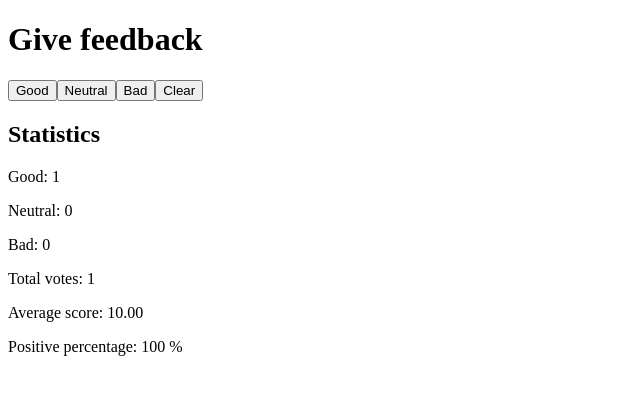
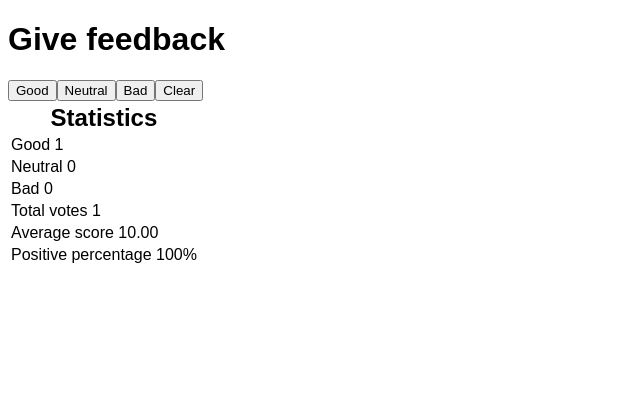
Before and after one commit to leo-oliv3r/FullStackOpen, a React (Vite) app in the folder part1/unicafe/: page / in a window 1280 px wide. Both pictures are taken after a click on the button "Good". Shown: the top 394 px of the page, without its empty margins (0-640 px from the left). Built offline with nearby package versions, Linux system fonts and the light colour scheme.

Commit message:
Finish 1.11

```diff
--- a/part1/unicafe/src/App.jsx
+++ b/part1/unicafe/src/App.jsx
@@ -8,9 +8,12 @@ function Button({ onClick, children }) {
 
 function StatisticsLine({ data, children, isPercentage }) {
     return (
-        <p>
-            {children}: {data} {isPercentage && "%"}
-        </p>
+        <tr>
+            <td>
+                {children} {data}
+                {isPercentage && "%"}
+            </td>
+        </tr>
     );
 }
 
@@ -19,8 +22,7 @@ function Statistics({ good, neutral, bad }) {
     if (surveyIsEmpty) {
         return (
             <>
-                <h2>Statistics</h2>
-                <p>No feedback given</p>
+                <h2>No feedback given yet</h2>
             </>
         );
     }
@@ -31,8 +33,17 @@ function Statistics({ good, neutral, bad }) {
 
     return (
         <>
-            <h2>Statistics</h2>
-
+            <table>
+                <thead>
+                    <tr>
+                        <td
+                            colSpan={2}
+                            style={{ textAlign: "center", fontSize: "1.5rem", fontWeight: "bold" }}>
+                            Statistics
+                        </td>
+                    </tr>
+                </thead>
+                <tbody>
                     <StatisticsLine data={good}>Good</StatisticsLine>
                     <StatisticsLine data={neutral}>Neutral</StatisticsLine>
                     <StatisticsLine data={bad}>Bad</StatisticsLine>
@@ -42,6 +53,8 @@ function Statistics({ good, neutral, bad }) {
                     <StatisticsLine data={positivePercentage} isPercentage={true}>
                         Positive percentage
                     </StatisticsLine>
+                </tbody>
+            </table>
         </>
     );
 
@@ -72,7 +85,7 @@ function App() {
     };
 
     return (
-        <>
+        <div style={{ fontFamily: "sans-serif" }}>
             <h1>Give feedback</h1>
             <Button onClick={() => setGood((good) => good + 1)}>Good</Button>
             <Button onClick={() => setNeutral((neutral) => neutral + 1)}>Neutral</Button>
@@ -80,7 +93,7 @@ function App() {
             <Button onClick={clearAll}>Clear</Button>
 
             <Statistics good={good} neutral={neutral} bad={bad} />
-        </>
+        </div>
     );
 }
 
```
Lines whose indentation alone changed are shown as unchanged.
